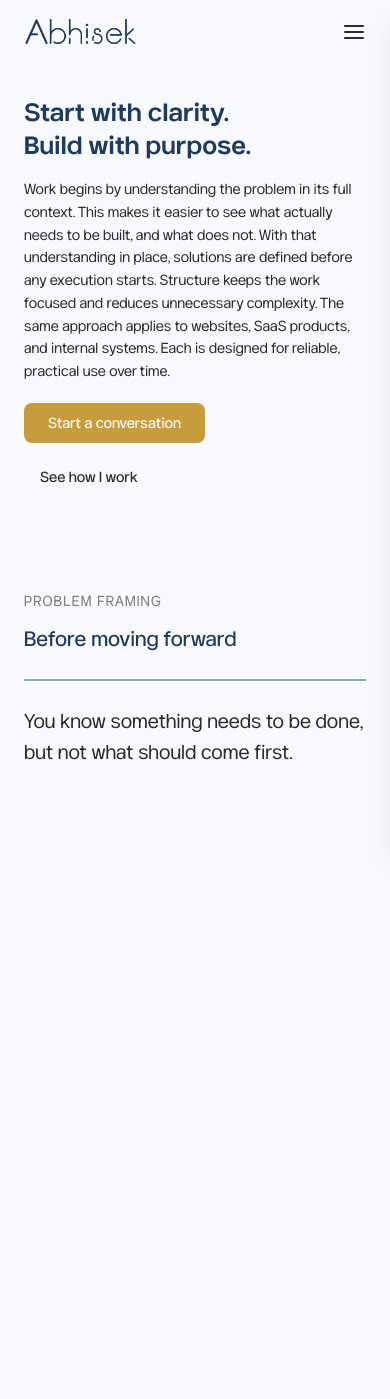
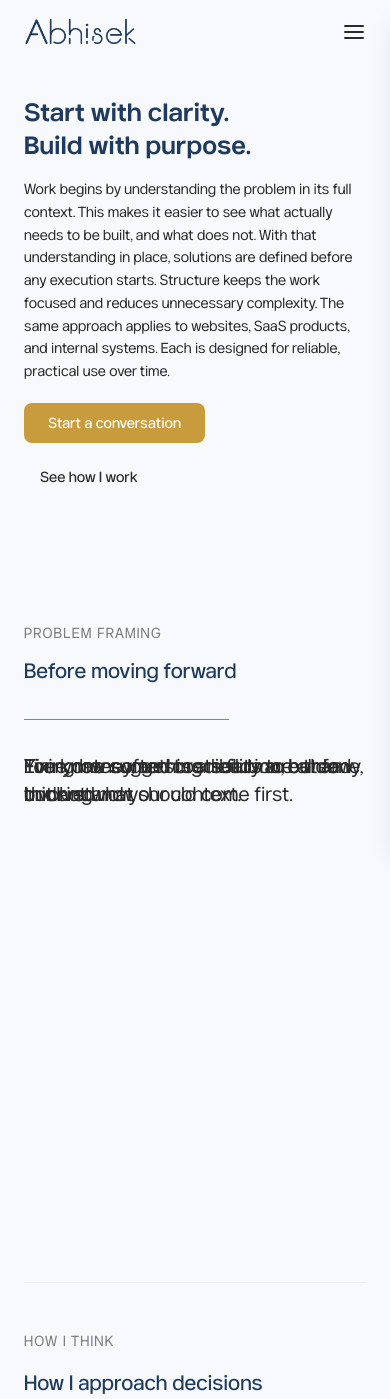
Before and after one commit to abhisekmohantychinua/mohantyabhisek, a Next.js app: page / in a window 390 px wide. Shown: the top 1399 px of the page. Built offline with nearby package versions, Linux system fonts and the light colour scheme; a web font is replaced by a local one.

Commit message:
Refactor Problem section; replace interactive component with static content and update styles for clarity and layout

```diff
--- a/package.json
+++ b/package.json
@@ -9,9 +9,11 @@
     "lint": "eslint"
   },
   "dependencies": {
+    "@gsap/react": "^2.1.2",
     "@radix-ui/react-slot": "^1.2.4",
     "class-variance-authority": "^0.7.1",
     "clsx": "^2.1.1",
+    "gsap": "^3.14.2",
     "lucide-react": "^0.562.0",
     "next": "16.1.1",
     "react": "19.2.3",
--- a/src/features/home/problem/index.tsx
+++ b/src/features/home/problem/index.tsx
@@ -1,11 +1,30 @@
-import ProblemInteractive from "./interactive";
 import "./styles.css";
+
+const lines = [
+  "You know something needs to be done, but not what should come first.",
+  "Everyone suggests a solution, but few understand your context.",
+  "Time, money, and credibility are already involved.",
+  "Fixing later often costs far more than thinking now.",
+];
 
 export default function Problem() {
   return (
     <section className="problem-section" aria-labelledby="problem-heading">
       <div className="problem-shell">
-        <ProblemInteractive />
+        <div className="problem-heading-wrap">
+          <p className="problem-kicker">Problem Framing</p>
+          <h2 id="problem-heading" className="problem-heading">
+            Before moving forward
+          </h2>
+        </div>
+        <div className="problem-divider" aria-hidden />
+        <div className="problem-text-slot" aria-live="polite">
+          {lines.map((text, i) => (
+            <p key={i} className="problem-text-line">
+              {text}
+            </p>
+          ))}
+        </div>
       </div>
     </section>
   );
--- a/src/features/home/problem/interactive.tsx
+++ /dev/null
@@ -1,149 +0,0 @@
-"use client";
-
-import { useEffect, useRef, useState, type CSSProperties } from "react";
-
-const lines = [
-  "You know something needs to be done, but not what should come first.",
-  "Everyone suggests a solution. Few understand your context.",
-  "Time, money, and credibility are already involved.",
-  "Fixing later often costs more than thinking now.",
-];
-
-export default function ProblemInteractive() {
-  const sectionRef = useRef<HTMLDivElement | null>(null);
-  const [inView, setInView] = useState(false);
-  const [showText, setShowText] = useState(false);
-  const [progress, setProgress] = useState(0);
-
-  useEffect(() => {
-    const node = sectionRef.current;
-    if (!node) return;
-
-    const observer = new IntersectionObserver(
-      (entries) => {
-        if (entries[0].isIntersecting) {
-          setInView(true);
-        }
-      },
-      { threshold: 0.25 }
-    );
-
-    observer.observe(node);
-    return () => observer.disconnect();
-  }, []);
-
-  useEffect(() => {
-    if (!inView) return;
-    const timer = setTimeout(() => setShowText(true), 420);
-    return () => clearTimeout(timer);
-  }, [inView]);
-
-  useEffect(() => {
-    if (!inView) return;
-    const node = sectionRef.current;
-    if (!node) return;
-
-    let rafId: number | null = null;
-
-    const compute = () => {
-      const rect = node.getBoundingClientRect();
-      const start = rect.top + window.scrollY;
-      const end = rect.bottom + window.scrollY - window.innerHeight;
-      const span = Math.max(end - start, 1);
-      const raw = (window.scrollY - start) / span;
-      const clamped = Math.min(Math.max(raw, 0), 1);
-      setProgress(clamped);
-    };
-
-    const handleScroll = () => {
-      if (rafId) cancelAnimationFrame(rafId);
-      rafId = requestAnimationFrame(compute);
-    };
-
-    handleScroll();
-    window.addEventListener("scroll", handleScroll, { passive: true });
-    window.addEventListener("resize", handleScroll);
-
-    return () => {
-      if (rafId) cancelAnimationFrame(rafId);
-      window.removeEventListener("scroll", handleScroll);
-      window.removeEventListener("resize", handleScroll);
-    };
-  }, [inView]);
-
-  const totalSteps = lines.length;
-  const segment = progress * totalSteps;
-  const baseIndex = Math.min(totalSteps - 1, Math.floor(segment));
-  const fracRaw = segment - Math.floor(segment);
-  const frac = Math.min(Math.max(fracRaw, 0), 1);
-  const blendStart = 0.35;
-  const blend = Math.min(
-    Math.max((frac - blendStart) / (1 - blendStart), 0),
-    1
-  );
-  const activeIndex = baseIndex;
-  const nextIndex = Math.min(totalSteps - 1, baseIndex + 1);
-  const isLast = baseIndex >= totalSteps - 1;
-  const effectiveBlend = isLast ? 0 : blend;
-  const showNext =
-    !isLast && effectiveBlend > 0 && lines[nextIndex] !== lines[activeIndex];
-
-  return (
-    <div
-      ref={sectionRef}
-      className="problem-body"
-      style={{ "--problem-steps": totalSteps } as CSSProperties}
-    >
-      <div
-        className="problem-pin"
-        style={
-          {
-            "--problem-blend": effectiveBlend,
-            "--problem-frac": frac,
-          } as CSSProperties
-        }
-      >
-        <div className="problem-heading-wrap">
-          <p className="problem-kicker">Problem Framing</p>
-          <h2 id="problem-heading" className="problem-heading">
-            Before moving forward
-          </h2>
-        </div>
-
-        <div
-          className={`problem-line ${inView ? "problem-line-straight" : ""}`}
-          aria-hidden="true"
-        >
-          <span className="problem-line-bar" />
-        </div>
-
-        <div
-          className="problem-text-slot"
-          aria-live="polite"
-          aria-atomic="true"
-        >
-          {showText && (
-            <>
-              <p
-                key={`current-${activeIndex}`}
-                className="problem-text-line current"
-                aria-hidden={false}
-              >
-                {lines[activeIndex]}
-              </p>
-              {showNext && (
-                <p
-                  key={`next-${nextIndex}`}
-                  className="problem-text-line next"
-                  aria-hidden={true}
-                >
-                  {lines[nextIndex]}
-                </p>
-              )}
-            </>
-          )}
-        </div>
-      </div>
-    </div>
-  );
-}
--- a/src/features/home/problem/styles.css
+++ b/src/features/home/problem/styles.css
@@ -1,18 +1,12 @@
 @reference "../../../app/globals.css";
 
-/* Layout shell */
 .problem-section {
-  @apply container mx-auto bg-[#F7F9FC];
-  @apply py-20 md:py-24;
-  @apply min-h-[70vh] md:min-h-[78vh];
+  @apply container mx-auto bg-background min-h-[80vh];
+  @apply py-24;
 }
 
 .problem-shell {
-  @apply relative w-full mx-auto px-6 lg:px-8;
-  @apply max-w-4xl;
-  display: flex;
-  flex-direction: column;
-  gap: 2.5rem;
+  @apply relative w-full mx-auto px-6 lg:px-8 max-w-[42rem];
 }
 
 .problem-heading-wrap {
@@ -20,84 +14,22 @@
 }
 
 .problem-kicker {
-  @apply text-sm uppercase tracking-[0.08em] text-foreground/60 font-sans;
+  @apply text-sm uppercase tracking-[0.08em] text-foreground/60;
 }
 
 .problem-heading {
-  @apply text-xl md:text-2xl font-medium text-primary font-sans leading-relaxed;
+  @apply text-xl md:text-2xl font-medium text-primary leading-relaxed;
 }
 
-.problem-body {
-  @apply relative w-full;
-  min-height: calc(62vh + (var(--problem-steps, 4) * 40vh));
-}
-
-.problem-pin {
-  @apply sticky flex flex-col gap-6;
-  top: 14vh;
-}
-
-.problem-line {
-  @apply w-full max-w-[68%];
-  height: 1.25px;
-  position: relative;
-  overflow: hidden;
-}
-
-.problem-line-bar {
-  @apply block w-full h-full;
-  background: rgba(58, 125, 124, 0.6);
-  transform: translateY(1.2px) skewX(2.2deg) scaleX(1.01);
-  transition: transform 1.4s ease-out;
-}
-
-.problem-line.problem-line-straight .problem-line-bar {
-  transform: translateY(0) skewX(0deg) scaleX(1);
+.problem-divider {
+  @apply h-px w-3/5 bg-secondary/80 my-8;
 }
 
 .problem-text-slot {
-  @apply relative w-full overflow-hidden;
-  @apply min-h-[6.25rem];
+  @apply relative min-h-[7rem] overflow-hidden;
 }
 
 .problem-text-line {
-  @apply font-sans text-foreground leading-relaxed;
-  font-size: clamp(1.2rem, 3.3vw, 2.05rem);
-  position: absolute;
-  inset: 0;
-  width: 100%;
-  display: flex;
-  align-items: flex-start;
-  will-change: transform, opacity;
+  @apply absolute inset-0 text-[clamp(1.2rem,3.2vw,2rem)] leading-[1.45];
+  @apply will-change-[transform,opacity];
 }
-
-.problem-text-line.current {
-  z-index: 2;
-  transform: translateY(calc(var(--problem-blend, 0) * -100%));
-  opacity: calc(1 - var(--problem-blend, 0));
-}
-
-.problem-text-line.next {
-  z-index: 1;
-  transform: translateY(calc((1 - var(--problem-blend, 0)) * 100%));
-  opacity: var(--problem-blend, 0);
-}
-
-@media (max-width: 639px) {
-  .problem-section {
-    @apply py-16;
-    min-height: 70vh;
-  }
-
-  .problem-body {
-    min-height: calc(64vh + (var(--problem-steps, 4) * 34vh));
-  }
-
-  .problem-line {
-    @apply max-w-full;
-  }
-
-  .problem-pin {
-    top: 12vh;
-  }
-}
```
Also changed, not shown: src/components/shared/footer/styles.css (deleted, +0 -74 lines), src/components/shared/footer.tsx (renamed from src/components/shared/footer/index.tsx), 1 other file (tests, documents, lock files or other folders).
